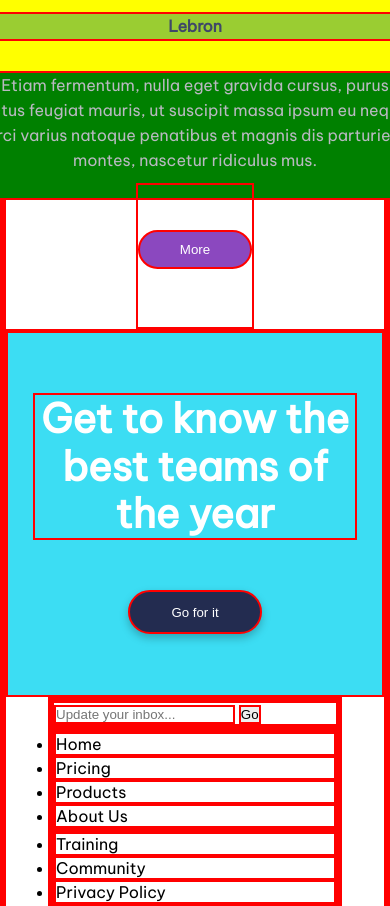
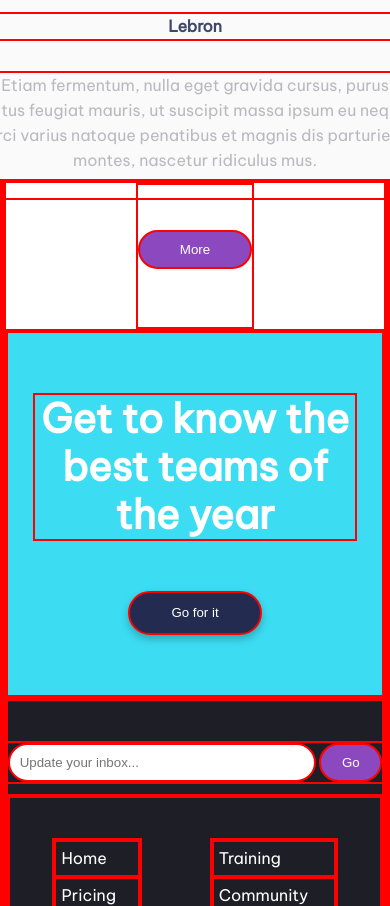
Before and after one commit to Akaidmaru/sport_it_project, a plain HTML site: page index.html in a window 390 px wide. Shown: the part 2244-3150 px from the top of the page. Drawn offline with Linux system fonts and the light colour scheme.

Commit message:
feat: new styles and new tags, almost done with mobile

```diff
--- a/css/styles.css
+++ b/css/styles.css
@@ -7,6 +7,9 @@
     /* debugging  */
 }
 
+ul {
+    list-style-type: none;
+}
 
 /* body width */
 body {
@@ -111,7 +114,7 @@ main {
     line-height: 1.511rem;
 }
 
-.circle-number {
+.circle-number { /* ALIGN THIS TO .SUB-TITLE */
     padding: 10px 25px;
     border-radius: 30px;
     background-color: #8B48BF;
@@ -160,34 +163,31 @@ main {
     width: 445px;
     height: 219px;
     margin-top: 109px;
-    background-color: yellow; /* #FAFAFA */
+    background-color: #FAFAFA;
+    /* #FAFAFA */
 }
 
 .avatar {
     position: relative;
     left: 182px;
     bottom: 40px;
-    background-color: blue;
-
 }
 
-.lebron-card h3{
+.lebron-card h3 {
     color: #3F4868;
     font-size: 1rem;
     font-weight: 700;
     line-height: 1.566rem;
     letter-spacing: -0.161px;
     text-align: center;
-    background-color: yellowgreen;
     position: relative;
     bottom: 30px;
 }
 
-.lebron-card p{
-    background-color: green;
+.lebron-card p {
     color: #B9B9C1;
     font-size: 1rem;
-    /* width: 390px; */
+    /* width: 390px; / /* CHECK THIS */
     font-weight: 500;
     line-height: 1.566rem;
     padding: 0px 0px 25px;
@@ -198,7 +198,7 @@ main {
 
 .more-button {
     width: 114px;
-    background-color:#8B48BF;
+    background-color: #8B48BF;
     color: #fff;
     padding: 10px;
     border-radius: 50px;
@@ -206,6 +206,7 @@ main {
     margin-top: 45px;
     margin-bottom: 58px;
 }
+
 /* mobile color */
 .block-4 {
     height: 366px;
@@ -223,7 +224,7 @@ main {
     text-align: center;
     font-size: 2.5rem;
     font-weight: 700;
-    line-height: 2.99rem;
+    line-height: 3rem;
     letter-spacing: -0.2px;
 }
 
@@ -238,18 +239,92 @@ main {
     font-size: 0.83rem;
     font-weight: 500;
     margin-top: 50px;
-
 }
 
+footer {
+    background-color: #1E1E26;
+    width: 100%;
+    display: flex;
+    flex-direction: column;
+    align-items: center;
+    align-content: space-around;
+}
+
+.box-1 {
+    width: max-content;
+    padding: 40px 50px 10px;
+}
+
+.inbox-form {
+    width: 308px;
+    border-radius: 50px;
+    padding: 10px;
+}
+
+.go-button-form {
+    background-color: #8B48BF;
+    width: 63px;
+    border-radius: 50px;
+    padding: 10px;
+    color: #FFF;
+}
+
+.box-2 {
+    width: 100%;
+    display: flex;
+    justify-content: space-evenly;
+    padding: 40px 0px 40px;
+    /* check padding */
+    gap: 25px;
+    color: #FFF;
+    font-size: 16px;
+    font-weight: 400;
+    line-height: 1.46rem;
+}
+
+.box-2 li {
+    padding: 5px;
+}
+
+.box-3 {
+    width: 100%;
+}
+
+.social-networks {
+    display: flex;
+    justify-content: space-around;
+    padding: 10px 50px;
+    /* check this */
+}
+
+.logo-footer {
+    width: 100%;
+    display: flex;
+    justify-content: center;
+    padding: 20px;
+    gap: 10px;
+}
+
+.copyright {
+    font-size: 0.78rem;
+    line-height: 1.14rem;
+    color: #8C8C94;
+    padding: 20px;
+}
+
+
+/* ************************************************* */
 /* Mobile mediaquery */
 
 @media (max-width: 480px) {
     .deskyop {
-        display: none; /* menu de lista */
+        display: none;
+        /* menu de lista */
     }
 
     .lista-horizontal {
-        display: none; /* desktop */
+        display: none;
+        /* desktop */
     }
 
     .block-1 {
--- a/index.html
+++ b/index.html
@@ -122,8 +122,8 @@
         <footer>
             <div class="box-1">
                 <form action="#">
-                    <input type="text" name="Inbox" placeholder="Update your inbox...">
-                    <button type="submit">Go</button>
+                    <input class="inbox-form" type="text" name="Inbox" placeholder="Update your inbox...">
+                    <button class="go-button-form" type="submit">Go</button>
                 </form>
             </div>
 
@@ -153,7 +153,7 @@
                 </div>
 
                 <div class="logo-footer">
-                    <img src="img/logo.svg" alt="logo">
+                    <img src="img/logo-white.svg" alt="logo">
                 </div>
             </div>
 
```
